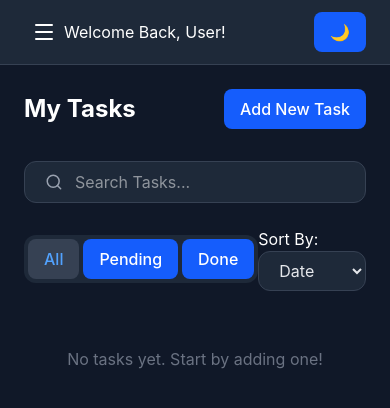
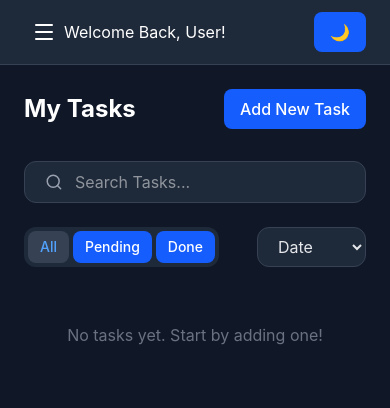
Before and after one commit to ahmedtika74/Task-Managment-System, a React (Vite) app: page /tasks in a window 390 px wide. Shown: the top 408 px of the page. Built offline with nearby package versions, Linux system fonts and the light colour scheme.

Commit message:
Fix responsive issues

```diff
--- a/src/components/ui/FilterTabs.jsx
+++ b/src/components/ui/FilterTabs.jsx
@@ -4,6 +4,7 @@ export default function FilterTabs({ currentFilter = "all", onFilterChange }) {
   return (
     <div className="flex items-center gap-1 rounded-xl bg-gray-100 p-1 dark:bg-gray-800">
       <Button
+        size="sm"
         onClick={() => {
           onFilterChange("all");
         }}
@@ -16,6 +17,7 @@ export default function FilterTabs({ currentFilter = "all", onFilterChange }) {
         All
       </Button>
       <Button
+        size="sm"
         onClick={() => {
           onFilterChange("pending");
         }}
@@ -28,6 +30,7 @@ export default function FilterTabs({ currentFilter = "all", onFilterChange }) {
         Pending
       </Button>
       <Button
+        size="sm"
         onClick={() => {
           onFilterChange("done");
         }}
--- a/src/components/ui/SortDropdown.jsx
+++ b/src/components/ui/SortDropdown.jsx
@@ -1,7 +1,7 @@
 export default function SortDropdown({ currentSort, onSortChange }) {
   return (
     <div>
-      <label>Sort By: </label>
+      <label className="hidden md:block">Sort By: </label>
       <select
         value={currentSort}
         onChange={(e) => {
```
